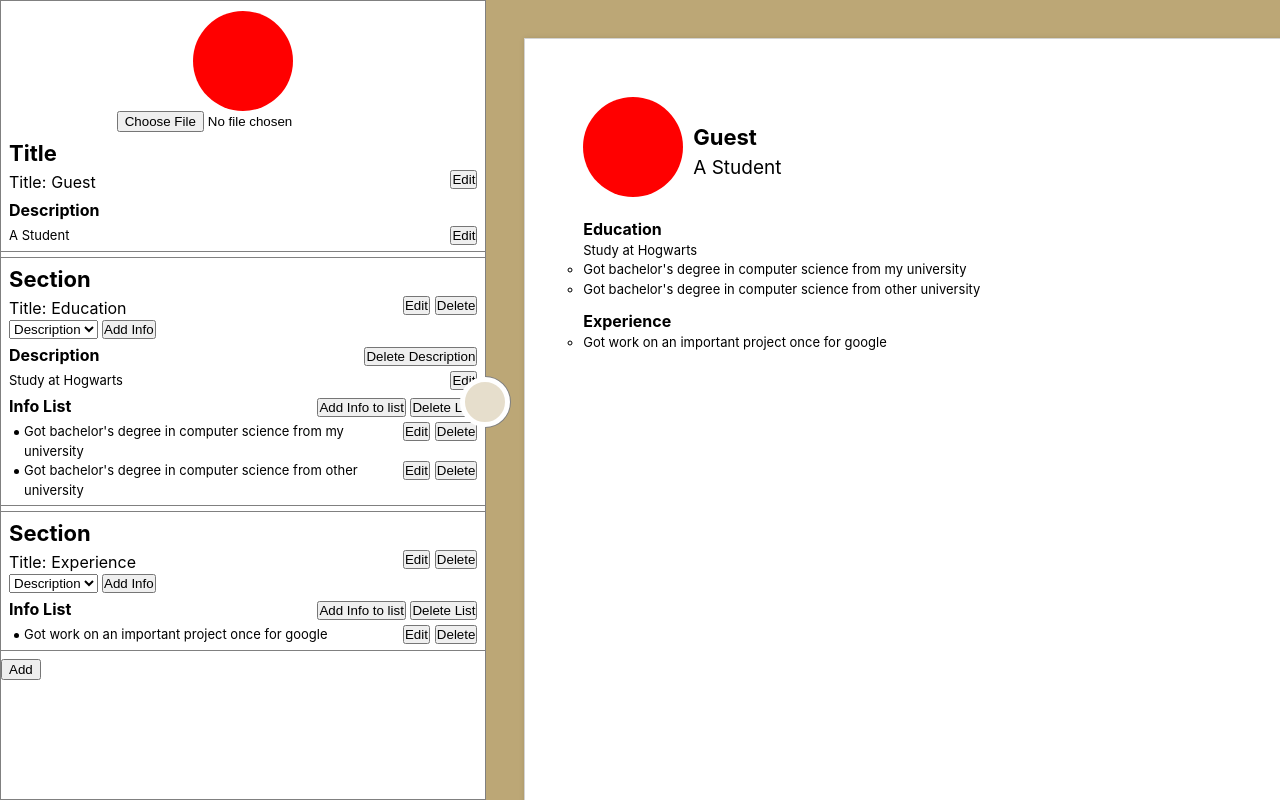
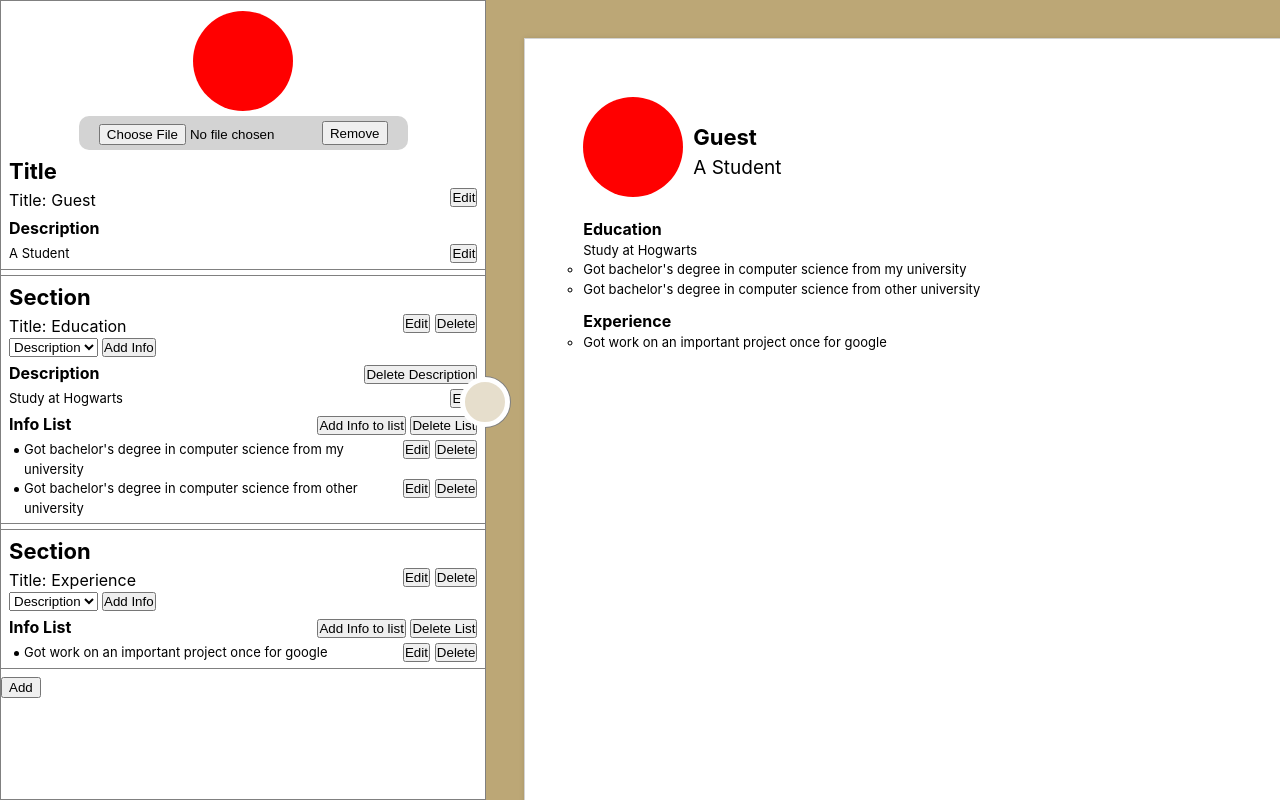
Before and after one commit to Lyhengsun/My-React-CV-Application, a React (Vite) app: page / in a window 1280 px wide. Both pictures are taken after a click on the element 37 px from the left and 402 px from the top of the page. Built offline with nearby package versions, Linux system fonts and the light colour scheme.

Commit message:
added profile pic for edit menu and page

```diff
--- a/src/Components/InfoInput/InfoTitleInput.jsx
+++ b/src/Components/InfoInput/InfoTitleInput.jsx
@@ -14,8 +14,6 @@ function InfoTitleInput() {
   //const userImg = section.useImg;
 
   const userImage = canvas.userImage;
-
-  console.log(userImage);
 
   function handleOnTitleEdit(newTitle) {
     canvasDispatch({
@@ -34,10 +32,10 @@ function InfoTitleInput() {
     });
   }
 
-  function handleOnChangeUserImage(e) {
+  function handleOnChangeUserImage(newUserImage) {
     canvasDispatch({
       type: "edited_user_image",
-      newUserImage: e.target.files[0],
+      newUserImage: newUserImage,
     });
   }
 
@@ -69,7 +67,24 @@ function InfoTitleInput() {
             />
           )}
         </div>
-        <input type="file" onChange={handleOnChangeUserImage} />
+        <div
+          style={{
+            backgroundColor: "lightgray",
+            padding: "5px",
+            borderRadius: "10px",
+            display: "flex",
+            justifyContent: "center",
+            marginTop: "5px",
+          }}
+        >
+          <div style={{ width: "70%", overflow: "clip" }}>
+            <input
+              type="file"
+              onChange={(e) => handleOnChangeUserImage(e.target.files[0])}
+            />
+          </div>
+          <button onClick={() => handleOnChangeUserImage(null)}>Remove</button>
+        </div>
       </div>
       <InfoInput
         handleOnTitleEdit={handleOnTitleEdit}
--- a/src/Components/Page/PageContent.jsx
+++ b/src/Components/Page/PageContent.jsx
@@ -1,4 +1,4 @@
-import { useCanvas } from "../../Contexts";
+import { CanvasProvider, SectionProvider, useCanvas } from "../../Contexts";
 import PageSection from "./PageSection";
 import TitlePageSection from "./TitlePageSection";
 
@@ -16,11 +16,20 @@ function PageContent() {
         let content;
         switch (section.type) {
           case "title":
-            content = <TitlePageSection sectionInfo={section} />;
+            content = (
+              <SectionProvider section={section}>
+                <TitlePageSection />
+              </SectionProvider>
+            );
             break;
 
           default:
-            content = <PageSection sectionInfo={section} />;
+            content = (
+              <SectionProvider section={section}>
+                <PageSection sectionInfo={section} />
+              </SectionProvider>
+            );
+
             break;
         }
 
--- a/src/Components/Page/PageSection.jsx
+++ b/src/Components/Page/PageSection.jsx
@@ -1,3 +1,4 @@
+import { useSection } from "../../Contexts";
 import { infoType } from "../../Models/InfoModel";
 import FontSize from "../../Theme/FontSize";
 import { tempListId } from "../../Utils/utils";
@@ -8,10 +9,10 @@ export default PageSection;
 
 const componentTempListId = new tempListId();
 
-function PageSection({ sectionInfo }) {
-  const id = sectionInfo.id;
-  const title = sectionInfo.title;
-  const infos = sectionInfo.infos;
+function PageSection() {
+  const section = useSection();
+  const title = section.title;
+  const infos = section.infos;
   const listId = componentTempListId.getTempListId(infos);
 
   //console.log(infos);
--- a/src/Components/Page/TitlePageSection.jsx
+++ b/src/Components/Page/TitlePageSection.jsx
@@ -1,11 +1,14 @@
+import { useCanvas, useSection } from "../../Contexts";
 import FontSize from "../../Theme/FontSize";
 
 export default TitlePageSection;
 
-function TitlePageSection({ sectionInfo }) {
-  const id = sectionInfo.id;
-  const title = sectionInfo.title;
-  const desc = sectionInfo.infos[0].infos[0];
+function TitlePageSection() {
+  const canvas = useCanvas();
+  const userImage = canvas.userImage;
+  const section = useSection();
+  const title = section.title;
+  const desc = section.infos[0].infos[0];
 
   //console.log(infos);
 
@@ -21,11 +24,26 @@ function TitlePageSection({ sectionInfo }) {
             style={{
               borderRadius: "50%",
               width: "100px",
-              aspectRatio: "1",
+              height: "100px",
               backgroundColor: "red",
               marginRight: "10px",
+              overflow: "hidden",
             }}
-          ></div>
+          >
+            {userImage && (
+              <img
+                src={URL.createObjectURL(userImage)}
+                alt=""
+                width={"100%"}
+                height={"100%"}
+                style={{
+                  display: "block",
+                  textAlign: "center",
+                  objectFit: "cover",
+                }}
+              />
+            )}
+          </div>
         </div>
         <div>
           <p style={FontSize.h1Styles}>{title}</p>
```
